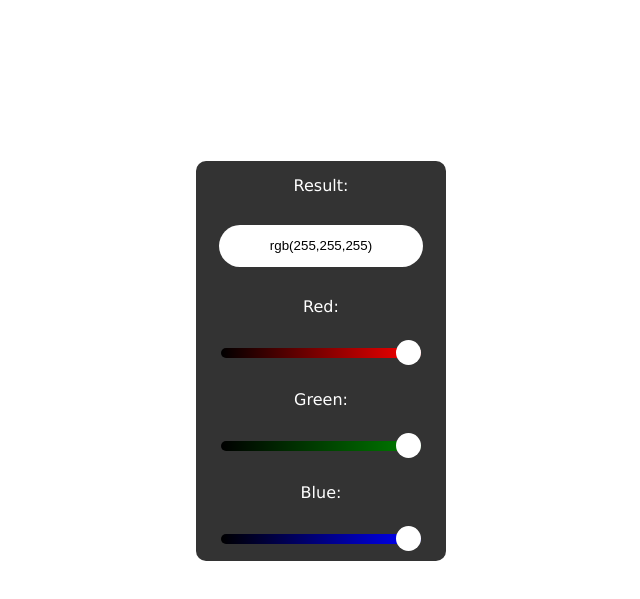
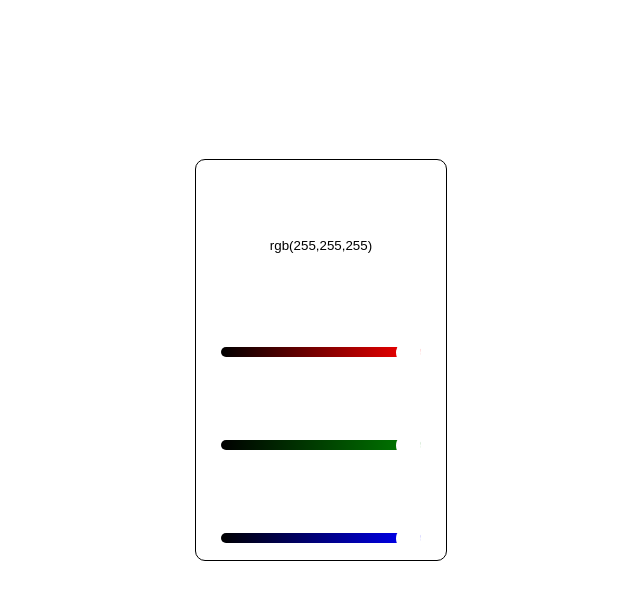
Before and after one commit to samyakkamble00/ColorGenretar, a plain HTML site: page index.html in a window 1280 px wide. Shown: the part 159-758 px from the top of the page, without its empty margins (319-959 px from the left). Drawn offline with Linux system fonts and the light colour scheme.

Commit message:
Update index.css

```diff
--- a/index.css
+++ b/index.css
@@ -9,7 +9,7 @@ body {
 .main {
     height: 400px;
     width: 250px;
-    background: #333;
+  border:1px solid black;
     border-radius: 10px;
     display: grid;
     place-items: center;
```
